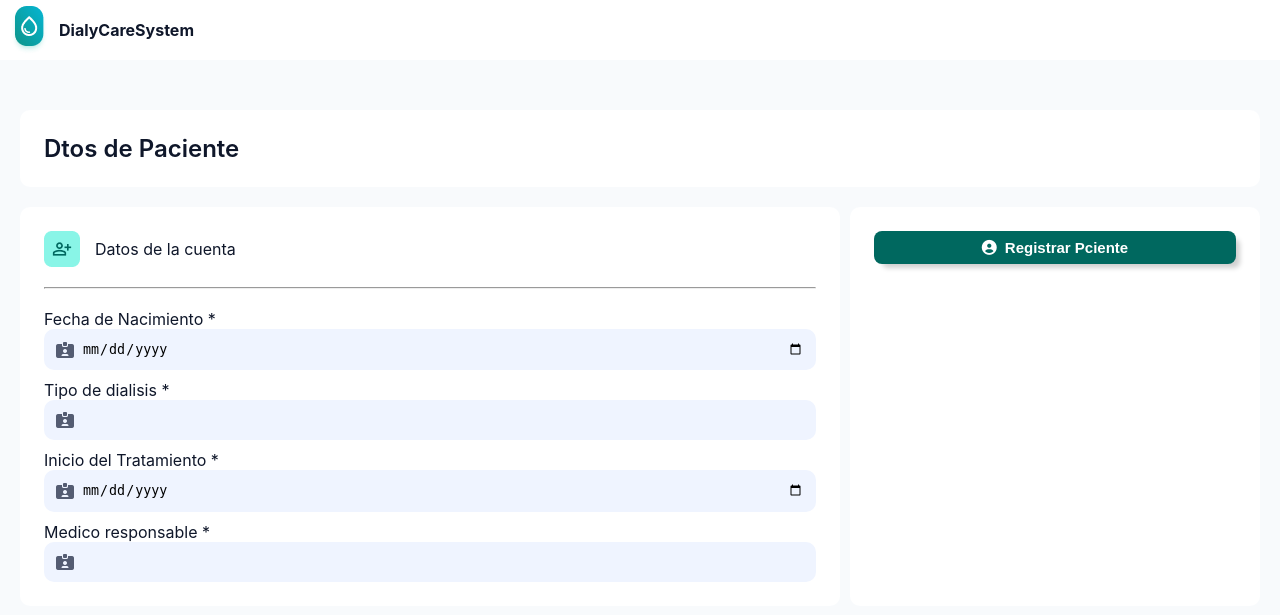
After one commit to emmanuelwebdev90/DialyCareSystem, a PHP site: template views/users/pacientes_form.php in a window 1280 px wide. The commit adds this page. Shown: the top 615 px of the page. Run offline with PHP 8.4, Linux system fonts and the light colour scheme; the template is opened without the code that fills it, so the values that code supplies are empty; some libraries are stand-ins or nearby versions.

Commit message:
Add patient profile form and controller
This change introduces patient registration support for users with the patient role. It adds a Paciente model, controller, and form view to collect birth date, dialysis type, treatment start, and responsible physician, and wires the user list to open that form for patient accounts. It also sets the default timezone used by the app.

```diff
--- a/index.php
+++ b/index.php
@@ -1,4 +1,7 @@
 <?php
+
+date_default_timezone_set('US/Central');
+
 
 if (file_exists('controller/user_controller.php')) {
     $controller = $_REQUEST['controller'] ?? 'user';
--- /dev/null
+++ b/views/users/pacientes_form.php
@@ -0,0 +1,115 @@
+<!DOCTYPE html>
+<html lang="en">
+
+<head>
+    <meta charset="UTF-8">
+    <meta name="viewport" content="width=device-width, initial-scale=1.0">
+    <title>System</title>
+    <link rel="stylesheet" href="./public/styles/main.css">
+    <link rel="stylesheet" href="./public/styles/navbar.css">
+    <link rel="stylesheet" href="./public/styles/forms.css">
+</head>
+
+<body>
+
+    <!--Las barras de navegacion del sistema-->
+    <nav class="navbar_d">
+        <div class="content_navbar_d">
+            <div class="navbar_logo_d">
+                <img src="./public/images/logo.png" alt="Logo" class="logo">
+                <strong>DialyCareSystem</strong>
+            </div>
+        </div>
+    </nav>
+
+    <!--Fin de las barras de navegacion del sistema-->
+    <section class="title">
+        <div class="content">
+            <p class="form_title">Dtos de Paciente</p>
+        </div>
+    </section>
+
+    <div class="grid">
+
+        <section class="user_form">
+            <div class="content">
+                <div class="form-user-title">
+                    <img src="./public/images/user_new.png" alt="user">
+                    <p>Datos de la cuenta <?=  $nombre->nombre_completo ?></p>
+                </div>
+            </div>
+            <br>
+            <hr>
+            <br>
+            <div class="content">
+                <form action="" id="user" method="post">
+                    <input type="hidden" name="id_paciente" value="<?= $this->id_usuario ?>" id="id">
+
+                    <div class="form-content">
+                        <div class="group-controls">
+                            <label for="fechaNacimiento">Fecha de Nacimiento *</label>
+                            <div class="controls">
+                                <i class="fa-solid fa-id-card-clip fa"></i>
+                                <input required type="date" class="input" id="fechaNacimiento"  name="fecha_nacimiento">
+                            </div>
+
+                        </div>
+
+                        <div class="group-controls">
+                            <label for="tipoDialisis">Tipo de dialisis *</label>
+                            <div class="controls">
+                                <i class="fa-solid fa-id-card-clip fa"></i>
+                                <input required type="text" class="input" id="tipoDialisis"  name="tipo_dialisis">
+                            </div>
+
+                        </div>
+
+                        <div class="group-controls">
+                            <label for="fechaTratamiento">Inicio del Tratamiento *</label>
+                            <div class="controls">
+                                <i class="fa-solid fa-id-card-clip fa"></i>
+                                <input required type="date" class="input" id="fechaTratamiento"  name="fecha_inicio_tratamiento">
+                            </div>
+
+                        </div>
+
+                        <div class="group-controls">
+                            <label for="medico">Medico responsable *</label>
+                            <div class="controls">
+                                <i class="fa-solid fa-id-card-clip fa"></i>
+                                <input required type="text" class="input" id="medico"  name="medico_responsable">
+                            </div>
+
+                        </div>
+
+
+
+
+
+
+                    </div>
+
+
+                </form>
+            </div>
+        </section>
+        <section class="action-form">
+            <div class="content">
+                 <button class="button-success" type="submit" form="user"> <i class="fa-solid fa-circle-user"></i> Registrar Pciente</button>
+            </div>
+            <?php if (isset($_REQUEST['message'])): ?>
+                <br>
+                <hr>
+                <br>
+                <div class="alert <?= $_REQUEST['cls']; ?>">
+                    <?= ($_REQUEST['message']); ?>
+                </div>
+            <?php endif ?>
+        </section>
+    </div>
+
+    <script src="https://kit.fontawesome.com/415cf4c5ff.js" crossorigin="anonymous"></script>
+
+</body>
+
+</html>
--- a/views/users/users.php
+++ b/views/users/users.php
@@ -69,6 +69,10 @@
                             </td>
                             <td>
                                 <div class="group_actions">
+                                    <?php
+                                    if ($user->rol_id == 2): ?>
+                                        <a href="index.php?controller=paciente&action=index&usuario=<?= $user->id ?>" class="edit"><i class="fa-solid fa-file-lines"></i></a>
+                                    <?php endif; ?>
                                     <a href="index.php?controller=user&action=form_create_user&user=<?= $user->id ?>" class="edit"><i class="fa-solid fa-pen"></i></a>
                                     <a href="#" class="delete" onclick="openDeleteModal('<?= $user->id ?>','<?= $user->nombre_completo ?>', this)"><i class="fa-solid fa-trash-can"></i></a>
                                 </div>
```
Also changed, not shown: controller/paciente_controller.php (added, +22 -0 lines), models/pacientes.php (added, +36 -0 lines).
